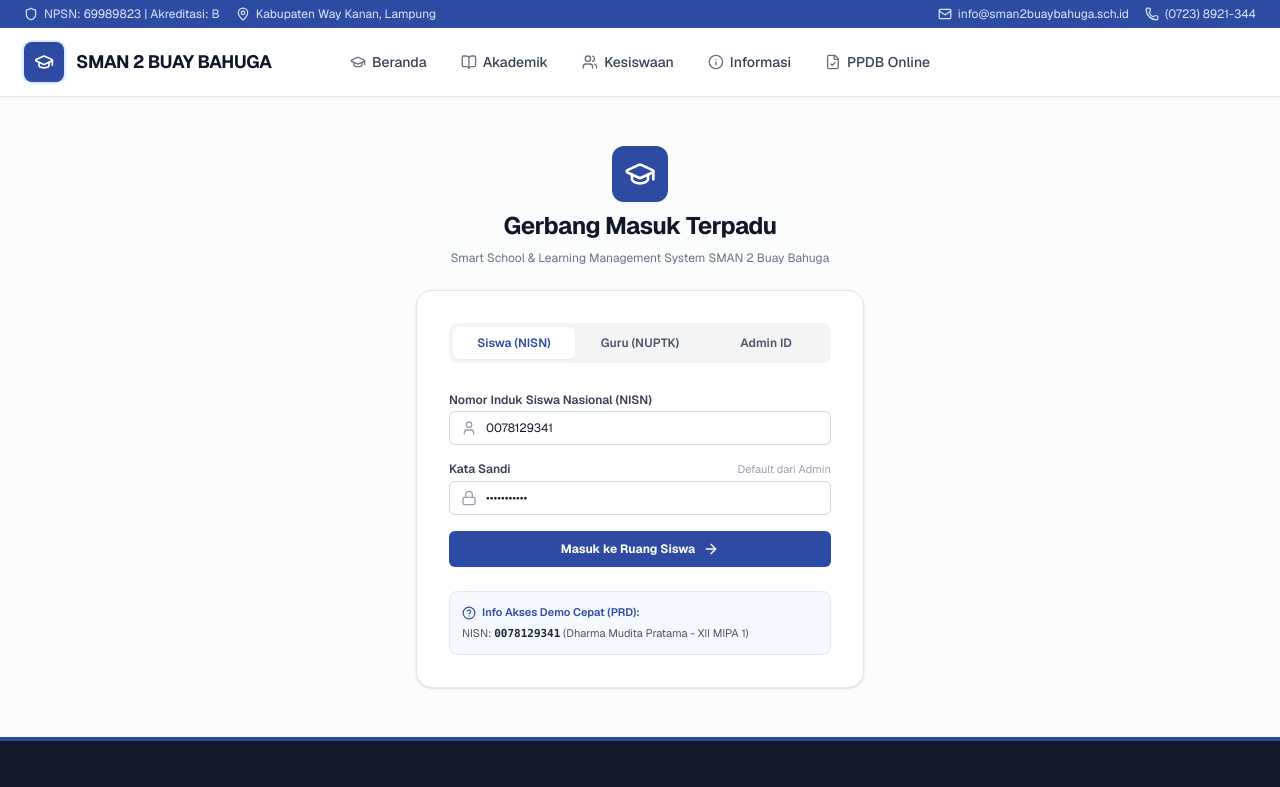
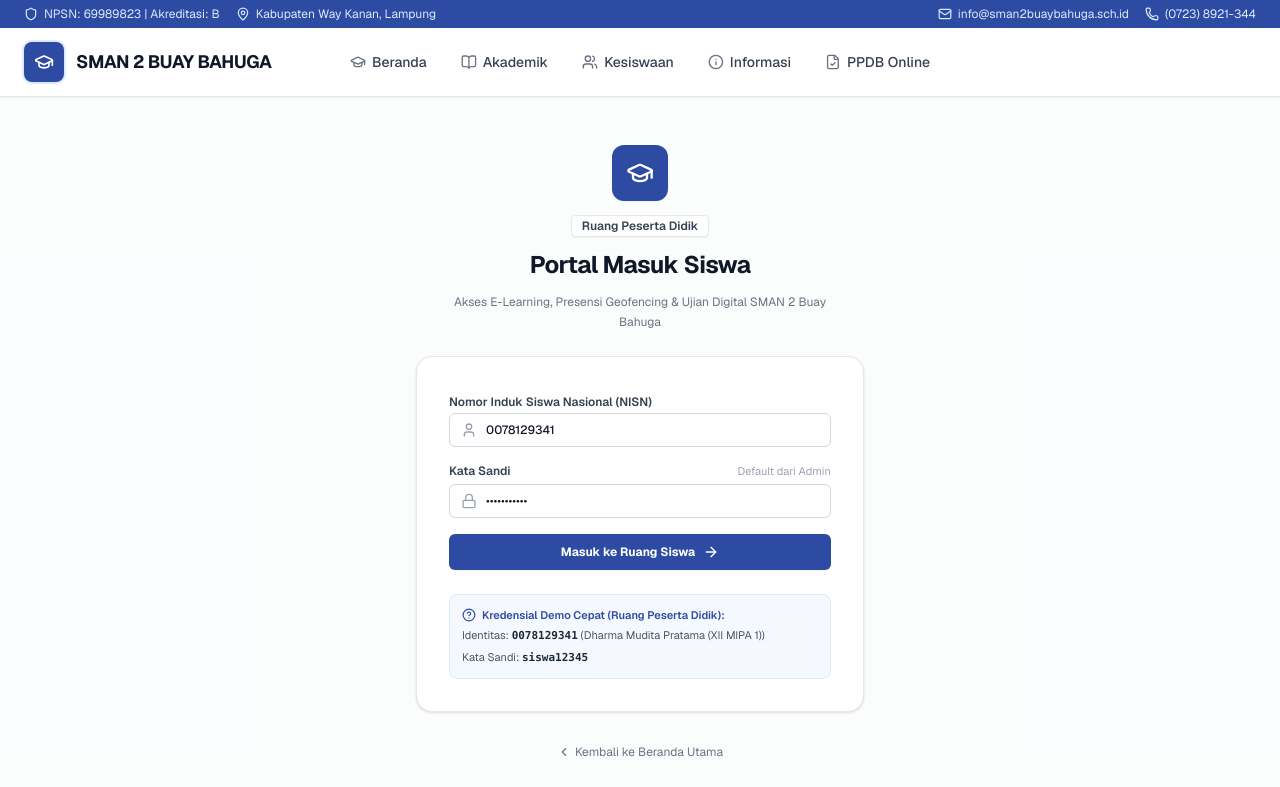
Before and after one commit to dharmamudita/smanegeri2buaybahuga, a Next.js app: page /login in a window 1280 px wide. Shown: the top 787 px of the page. Built offline with nearby package versions, Linux system fonts and the light colour scheme.

Commit message:
feat: pisahkan antarmuka portal login khusus per peran (guru, siswa, admin) tanpa tab campur

```diff
--- a/src/app/(public)/login/page.tsx
+++ b/src/app/(public)/login/page.tsx
@@ -2,56 +2,118 @@
 
 import { useState, useEffect, Suspense } from "react";
 import { useRouter, useSearchParams } from "next/navigation";
+import Link from "next/link";
 import {
   GraduationCap,
   Shield,
   User,
+  Users,
   Lock,
   ArrowRight,
   AlertCircle,
   HelpCircle,
+  ChevronLeft,
 } from "lucide-react";
 import { useAuthStore } from "@/lib/store";
 import { MOCK_USERS } from "@/lib/mockData";
 import { Role } from "@/lib/types";
+
+const ROLE_CONFIG: Record<
+  Role,
+  {
+    title: string;
+    subtitle: string;
+    badge: string;
+    badgeClass: string;
+    icon: any;
+    accentColor: string;
+    buttonClass: string;
+    idLabel: string;
+    idPlaceholder: string;
+    btnLabel: string;
+    demoId: string;
+    demoPass: string;
+    demoName: string;
+  }
+> = {
+  SISWA: {
+    title: "Portal Masuk Siswa",
+    subtitle:
+      "Akses E-Learning, Presensi Geofencing & Ujian Digital SMAN 2 Buay Bahuga",
+    badge: "Ruang Peserta Didik",
+    badgeClass: "bg-blue-50 text-[#2E4BA3] border-blue-200",
+    icon: GraduationCap,
+    accentColor: "#2E4BA3",
+    buttonClass: "bg-[#2E4BA3] hover:bg-[#233b82]",
+    idLabel: "Nomor Induk Siswa Nasional (NISN)",
+    idPlaceholder: "10 Digit Angka NISN Siswa",
+    btnLabel: "Masuk ke Ruang Siswa",
+    demoId: "0078129341",
+    demoPass: "siswa12345",
+    demoName: "Dharma Mudita Pratama (XII MIPA 1)",
+  },
+  GURU: {
+    title: "Portal Masuk Dewan Guru",
+    subtitle:
+      "Sistem Manajemen Pembelajaran, Bank Soal & Nilai SMAN 2 Buay Bahuga",
+    badge: "Ruang Tenaga Pendidik",
+    badgeClass: "bg-amber-50 text-amber-800 border-amber-200",
+    icon: Users,
+    accentColor: "#D97706",
+    buttonClass: "bg-[#2E4BA3] hover:bg-[#233b82]",
+    idLabel: "Nomor Unik Pendidik dan Tenaga Kependidikan (NUPTK)",
+    idPlaceholder: "16 Digit NUPTK Guru",
+    btnLabel: "Masuk ke Portal Dewan Guru",
+    demoId: "197805122005011003",
+    demoPass: "guru12345",
+    demoName: "Budi Santoso, S.Pd., M.Si. (Biologi)",
+  },
+  ADMIN: {
+    title: "Portal Masuk Administrator",
+    subtitle:
+      "Pusat Kendali Data Pokok, Pengguna & Seleksi PPDB SMAN 2 Buay Bahuga",
+    badge: "Panel Administrator Sistem",
+    badgeClass: "bg-red-50 text-red-800 border-red-200",
+    icon: Shield,
+    accentColor: "#DC2626",
+    buttonClass: "bg-[#2E4BA3] hover:bg-[#233b82]",
+    idLabel: "ID Akses Administrator",
+    idPlaceholder: "ID Administrator Resmi",
+    btnLabel: "Masuk ke Panel Administrator",
+    demoId: "SMAN2BUBA",
+    demoPass: "SMANegeri2buba",
+    demoName: "Drs. Hendro Wibowo, M.Pd. (Admin)",
+  },
+};
 
 function LoginForm() {
   const router = useRouter();
   const searchParams = useSearchParams();
   const { setUser } = useAuthStore();
 
-  const [selectedRole, setSelectedRole] = useState<Role>("SISWA");
-  const [username, setUsername] = useState("0078129341");
+  // Tentukan peran aktif murni dari query param ?role=
+  const roleQuery = searchParams.get("role");
+  const currentRole: Role =
+    roleQuery === "ADMIN"
+      ? "ADMIN"
+      : roleQuery === "GURU"
+      ? "GURU"
+      : "SISWA";
+
+  const config = ROLE_CONFIG[currentRole];
+  const Icon = config.icon;
+
+  const [username, setUsername] = useState(config.demoId);
   const [password, setPassword] = useState("password123");
   const [errorMsg, setErrorMsg] = useState("");
   const [loading, setLoading] = useState(false);
 
-  // Deteksi query param ?role=ADMIN / ?role=GURU / ?role=SISWA dari footer
+  // Perbarui isian default saat query param berganti
   useEffect(() => {
-    const roleParam = searchParams.get("role");
-    if (roleParam === "ADMIN") {
-      handleRoleTabChange("ADMIN");
-    } else if (roleParam === "GURU") {
-      handleRoleTabChange("GURU");
-    } else if (roleParam === "SISWA") {
-      handleRoleTabChange("SISWA");
-    }
-  }, [searchParams]);
-
-  const handleRoleTabChange = (role: Role) => {
-    setSelectedRole(role);
+    setUsername(config.demoId);
+    setPassword("password123");
     setErrorMsg("");
-    if (role === "ADMIN") {
-      setUsername("SMAN2BUBA");
-      setPassword("SMANegeri2buba");
-    } else if (role === "GURU") {
-      setUsername("197805122005011003"); // NUPTK Pak Budi Santoso
-      setPassword("guru12345");
-    } else {
-      setUsername("0078129341"); // NISN Dharma Mudita
-      setPassword("siswa12345");
-    }
-  };
+  }, [currentRole, config.demoId]);
 
   const handleLogin = (e: React.FormEvent) => {
     e.preventDefault();
@@ -61,13 +123,13 @@ function LoginForm() {
     setTimeout(() => {
       let matched = MOCK_USERS.find(
         (u) =>
-          u.role === selectedRole &&
+          u.role === currentRole &&
           (u.username.toLowerCase() === username.toLowerCase() ||
             u.nisn === username ||
             u.nuptk === username)
       );
 
-      if (selectedRole === "ADMIN") {
+      if (currentRole === "ADMIN") {
         if (username === "SMAN2BUBA" && password === "SMANegeri2buba") {
           matched = MOCK_USERS[0];
         } else {
@@ -88,9 +150,11 @@ function LoginForm() {
         }
       } else {
         setErrorMsg(
-          selectedRole === "GURU"
-            ? "NUPTK tidak ditemukan atau belum didaftarkan oleh Admin."
-            : "NISN tidak ditemukan. Pastikan Anda telah terdaftar aktif di Dapodik."
+          currentRole === "GURU"
+            ? "NUPTK tidak terdaftar di sistem pendidik."
+            : currentRole === "ADMIN"
+            ? "Kredensial Administrator salah."
+            : "NISN tidak terdaftar di pangkalan data siswa."
         );
         setLoading(false);
       }
@@ -99,58 +163,24 @@ function LoginForm() {
 
   return (
     <div className="max-w-md w-full space-y-6">
-      {/* Institutional Header */}
-      <div className="text-center space-y-2">
+      {/* Header Portal Mandiri (Tanpa Tab Bercampur) */}
+      <div className="text-center space-y-3">
         <div className="w-14 h-14 mx-auto rounded-xl bg-[#2E4BA3] text-white flex items-center justify-center shadow-xs">
-          <GraduationCap className="w-8 h-8" />
+          <Icon className="w-7 h-7" />
+        </div>
+        <div className="inline-flex items-center gap-1.5 px-2.5 py-0.5 rounded text-xs font-semibold border border-gray-200 bg-white text-gray-700 shadow-2xs">
+          <span>{config.badge}</span>
         </div>
         <h1 className="text-2xl font-bold text-gray-900 tracking-tight">
-          Gerbang Masuk Terpadu
+          {config.title}
         </h1>
-        <p className="text-xs text-gray-500">
-          Smart School & Learning Management System SMAN 2 Buay Bahuga
+        <p className="text-xs text-gray-500 max-w-sm mx-auto leading-relaxed">
+          {config.subtitle}
         </p>
       </div>
 
-      {/* Login Box */}
+      {/* Kotak Formulir Khusus Role Ini Saja */}
       <div className="bg-white rounded-2xl border border-gray-200 shadow-sm p-6 sm:p-8 space-y-6">
-        {/* Role Tabs */}
-        <div className="grid grid-cols-3 gap-1 bg-gray-100 p-1 rounded-lg">
-          <button
-            type="button"
-            onClick={() => handleRoleTabChange("SISWA")}
-            className={`py-2 text-xs font-semibold rounded-md transition-all ${
-              selectedRole === "SISWA"
-                ? "bg-white text-[#2E4BA3] shadow-xs"
-                : "text-gray-600 hover:text-gray-900"
-            }`}
-          >
-            Siswa (NISN)
-          </button>
-          <button
-            type="button"
-            onClick={() => handleRoleTabChange("GURU")}
-            className={`py-2 text-xs font-semibold rounded-md transition-all ${
-              selectedRole === "GURU"
-                ? "bg-white text-[#2E4BA3] shadow-xs"
-                : "text-gray-600 hover:text-gray-900"
-            }`}
-          >
-            Guru (NUPTK)
-          </button>
-          <button
-            type="button"
-            onClick={() => handleRoleTabChange("ADMIN")}
-            className={`py-2 text-xs font-semibold rounded-md transition-all ${
-              selectedRole === "ADMIN"
-                ? "bg-white text-[#2E4BA3] shadow-xs"
-                : "text-gray-600 hover:text-gray-900"
-            }`}
-          >
-            Admin ID
-          </button>
-        </div>
-
         {/* Error Banner */}
         {errorMsg && (
           <div className="p-3 bg-red-50 border border-red-200 rounded-lg text-xs text-red-700 flex items-start gap-2">
@@ -159,15 +189,11 @@ function LoginForm() {
           </div>
         )}
 
-        {/* Form */}
+        {/* Form Login Mandiri */}
         <form onSubmit={handleLogin} className="space-y-4">
           <div className="space-y-1">
             <label className="text-xs font-semibold text-gray-700">
-              {selectedRole === "ADMIN"
-                ? "ID Akses Administrator"
-                : selectedRole === "GURU"
-                ? "Nomor Unik Pendidik (NUPTK)"
-                : "Nomor Induk Siswa Nasional (NISN)"}
+              {config.idLabel}
             </label>
             <div className="relative">
               <User className="w-4 h-4 text-gray-400 absolute left-3 top-1/2 -translate-y-1/2" />
@@ -176,7 +202,8 @@ function LoginForm() {
                 required
                 value={username}
                 onChange={(e) => setUsername(e.target.value)}
-                className="w-full pl-9 pr-3 py-2 text-xs bg-white border border-gray-300 rounded-md focus:outline-none focus:ring-2 focus:ring-[#2E4BA3]/20 focus:border-[#2E4BA3]"
+                placeholder={config.idPlaceholder}
+                className="w-full pl-9 pr-3 py-2 text-xs bg-white border border-gray-300 rounded-md focus:outline-none focus:ring-2 focus:ring-[#2E4BA3]/20 focus:border-[#2E4BA3] font-medium"
               />
             </div>
           </div>
@@ -197,6 +224,7 @@ function LoginForm() {
                 required
                 value={password}
                 onChange={(e) => setPassword(e.target.value)}
+                placeholder="Masukkan kata sandi..."
                 className="w-full pl-9 pr-3 py-2 text-xs bg-white border border-gray-300 rounded-md focus:outline-none focus:ring-2 focus:ring-[#2E4BA3]/20 focus:border-[#2E4BA3]"
               />
             </div>
@@ -205,35 +233,43 @@ function LoginForm() {
           <button
             type="submit"
             disabled={loading}
-            className="w-full inline-flex items-center justify-center gap-2 py-2.5 px-4 bg-[#2E4BA3] hover:bg-[#233b82] text-white text-xs font-bold rounded-md shadow-xs transition-all active:scale-98 disabled:opacity-50"
+            className={`w-full inline-flex items-center justify-center gap-2 py-2.5 px-4 text-white text-xs font-bold rounded-md shadow-xs transition-all active:scale-98 disabled:opacity-50 ${config.buttonClass}`}
           >
             {loading ? (
               <span>Memverifikasi Hak Akses...</span>
             ) : (
               <>
-                <span>Masuk ke {selectedRole === "ADMIN" ? "Panel Admin" : selectedRole === "GURU" ? "Portal Guru" : "Ruang Siswa"}</span>
+                <span>{config.btnLabel}</span>
                 <ArrowRight className="w-4 h-4" />
               </>
             )}
           </button>
         </form>
 
-        {/* Quick Demo Helper */}
+        {/* Demo Helper Khusus Role Ini Saja */}
         <div className="p-3 bg-blue-50/60 rounded-lg border border-blue-100 text-[11px] text-gray-600 space-y-1">
           <div className="flex items-center gap-1.5 font-semibold text-[#2E4BA3]">
             <HelpCircle className="w-3.5 h-3.5" />
-            <span>Info Akses Demo Cepat (PRD):</span>
+            <span>Kredensial Demo Cepat ({config.badge}):</span>
           </div>
-          {selectedRole === "ADMIN" && (
-            <p>ID: <code className="font-bold text-gray-800">SMAN2BUBA</code> | Password: <code className="font-bold text-gray-800">SMANegeri2buba</code></p>
-          )}
-          {selectedRole === "GURU" && (
-            <p>NUPTK: <code className="font-bold text-gray-800">197805122005011003</code> (Budi Santoso, S.Pd.)</p>
-          )}
-          {selectedRole === "SISWA" && (
-            <p>NISN: <code className="font-bold text-gray-800">0078129341</code> (Dharma Mudita Pratama - XII MIPA 1)</p>
-          )}
+          <p>
+            Identitas: <code className="font-bold text-gray-800">{config.demoId}</code> ({config.demoName})
+          </p>
+          <p>
+            Kata Sandi: <code className="font-bold text-gray-800">{config.demoPass}</code>
+          </p>
         </div>
+      </div>
+
+      {/* Navigasi Berpindah ke Portal Lain jika Salah Akses */}
+      <div className="text-center text-xs text-gray-500 pt-2">
+        <Link
+          href="/"
+          className="inline-flex items-center gap-1 hover:text-[#2E4BA3] transition-colors"
+        >
+          <ChevronLeft className="w-3.5 h-3.5" />
+          <span>Kembali ke Beranda Utama</span>
+        </Link>
       </div>
     </div>
   );
```
